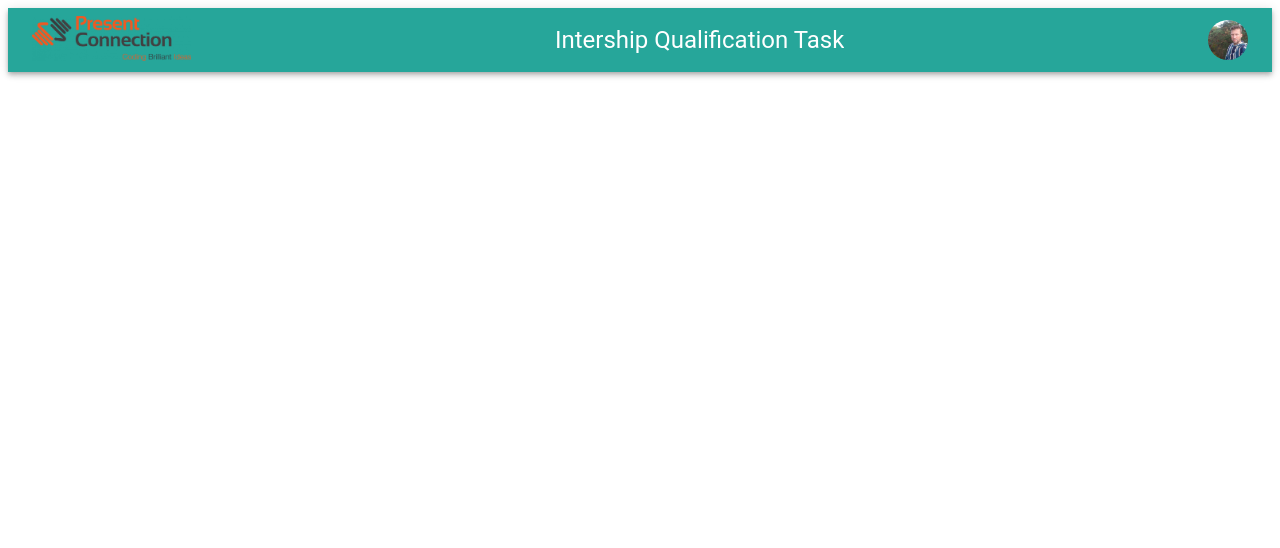
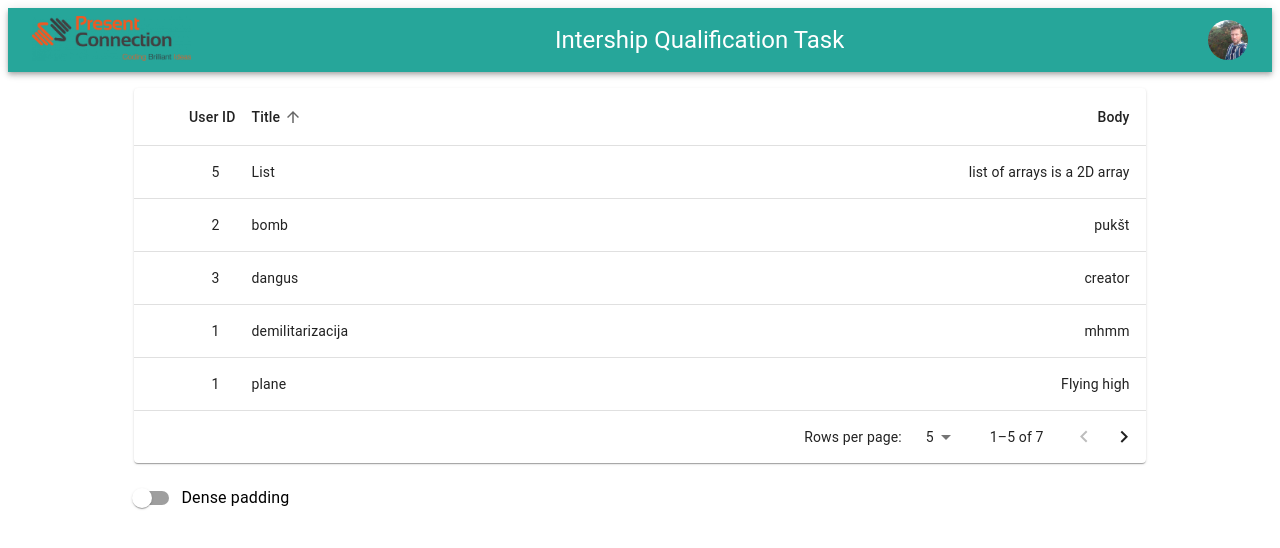
Before and after one commit to Grazvis1988/PresentConnection-Internship-Task, a React (Create React App) app: page / in a window 1280 px wide. Shown: the top 548 px of the page. Built offline with nearby package versions, Linux system fonts and the light colour scheme.

Commit message:
Table component added

```diff
--- a/package.json
+++ b/package.json
@@ -5,6 +5,7 @@
   "dependencies": {
     "@emotion/react": "^11.9.0",
     "@emotion/styled": "^11.8.1",
+    "@mui/icons-material": "^5.6.2",
     "@mui/material": "^5.6.4",
     "@testing-library/jest-dom": "^5.16.4",
     "@testing-library/react": "^13.2.0",
--- a/src/components/ListTabel.jsx
+++ b/src/components/ListTabel.jsx
@@ -1,8 +1,235 @@
-const ListTabel = () => {
-  return (
-    <>
-    </>
-  )
+import * as React from 'react';
+import Box from '@mui/material/Box';
+import Table from '@mui/material/Table';
+import TableBody from '@mui/material/TableBody';
+import TableCell from '@mui/material/TableCell';
+import TableContainer from '@mui/material/TableContainer';
+import TableHead from '@mui/material/TableHead';
+import TablePagination from '@mui/material/TablePagination';
+import TableRow from '@mui/material/TableRow';
+import TableSortLabel from '@mui/material/TableSortLabel';
+import Typography from '@mui/material/Typography';
+import Paper from '@mui/material/Paper';
+import FormControlLabel from '@mui/material/FormControlLabel';
+import Switch from '@mui/material/Switch';
+import { visuallyHidden } from '@mui/utils';
+import { useNavigate } from "react-router-dom";
+import Grid from '@mui/material/Grid';
+
+function createData(
+  userId,
+  title,
+  body,
+  id
+){
+  return {
+    userId,
+    title,
+    body,
+    id
+  };
 }
 
-export default ListTabel
+const rows = [
+  createData(1, 'qhadsf', 'Some kind of giberish', 1),
+  createData(2, 'bomb', 'pukšt', 2),
+  createData(1, 'plane', 'Flying high', 3),
+  createData(3, 'dangus', 'creator', 4),
+  createData(4, 'war', 'shit', 5),
+  createData(5, 'List', "list of arrays is a 2D array", 5),
+  createData(1, 'demilitarizacija', 'mhmm', 6)
+];
+
+function descendingComparator(a, b, orderBy) {
+    if (b[orderBy] < a[orderBy]) {
+        return -1;
+    }
+    if (b[orderBy] > a[orderBy]) {
+        return 1;
+    }
+    return 0;
+}
+
+function getComparator(order, orderBy) {
+    return order === 'desc'
+        ? function (a, b) { return descendingComparator(a, b, orderBy); }
+        : function (a, b) { return -descendingComparator(a, b, orderBy); };
+}
+
+// This method is created for cross-browser compatibility, if you don't
+// need to support IE11, you can use Array.prototype.sort() directly
+function stableSort(array, comparator) {
+    var stabilizedThis = array.map(function (el, index) { return [el, index]; });
+    stabilizedThis.sort(function (a, b) {
+        var order = comparator(a[0], b[0]);
+        if (order !== 0) {
+            return order;
+        }
+        return a[1] - b[1];
+    });
+    return stabilizedThis.map(function (el) { return el[0]; });
+}
+
+
+var headCells = [
+    {
+        id: 'userId',
+        numeric: true,
+        disablePadding: true,
+        label: 'User ID'
+    },
+    {
+        id: 'title',
+        numeric: false,
+        disablePadding: false,
+        label: 'Title'
+    },
+    {
+        id: 'body',
+        numeric: true,
+        disablePadding: false,
+        label: 'Body'
+    }
+];
+
+
+function EnhancedTableHead(props) {
+  const { order, orderBy, onRequestSort } = props;
+  const createSortHandler = (property) => (event) => {
+      onRequestSort(event, property);
+    };
+
+  return (
+    <TableHead>
+      <TableRow>
+        {headCells.map((headCell) => (
+          <TableCell
+            key={headCell.id}
+            align={headCell.numeric ? 'right' : 'left'}
+            padding={headCell.disablePadding ? 'none' : 'normal'}
+            sortDirection={orderBy === headCell.id ? order : false}
+          >
+            <TableSortLabel
+              active={orderBy === headCell.id}
+              direction={orderBy === headCell.id ? order : 'asc'}
+              onClick={createSortHandler(headCell.id)}
+            >
+              {headCell.label}
+              {orderBy === headCell.id ? (
+                <Box component="span" sx={visuallyHidden}>
+                  {order === 'desc' ? 'sorted descending' : 'sorted ascending'}
+                </Box>
+              ) : null}
+            </TableSortLabel>
+          </TableCell>
+        ))}
+      </TableRow>
+    </TableHead>
+  );
+}
+
+const EnhancedTable = () => {
+  const [order, setOrder] = React.useState('asc');
+  const [orderBy, setOrderBy] = React.useState('title');
+  const [page, setPage] = React.useState(0);
+  const [dense, setDense] = React.useState(false);
+  const [rowsPerPage, setRowsPerPage] = React.useState(5);
+  const navigate = useNavigate();
+
+  const handleRequestSort = (
+    event,
+    property,
+  ) => {
+    const isAsc = orderBy === property && order === 'asc';
+    setOrder(isAsc ? 'desc' : 'asc');
+    setOrderBy(property);
+  };
+
+  const handleClick = (event, id) => {
+    navigate(`/item/${id}`)
+  };
+
+  const handleChangePage = (event, newPage) => {
+    setPage(newPage);
+  };
+
+  const handleChangeRowsPerPage = (event) => {
+    setRowsPerPage(parseInt(event.target.value, 10));
+    setPage(0);
+  };
+
+  const handleChangeDense = (event) => {
+    setDense(event.target.checked);
+  };
+
+  // Avoid a layout jump when reaching the last page with empty rows.
+  const emptyRows =
+    page > 0 ? Math.max(0, (1 + page) * rowsPerPage - rows.length) : 0;
+
+  return (
+    <Grid container justifyContent="center">
+    <Box sx={{ width: '80%'}}>
+      <Paper sx={{ width: '100%', my: 2 }}>
+        <TableContainer>
+          <Table
+            sx={{ minWidth: 750 }}
+            aria-labelledby="tableTitle"
+            size={dense ? 'small' : 'medium'}
+          >
+            <EnhancedTableHead
+              order={order}
+              orderBy={orderBy}
+              onRequestSort={handleRequestSort}
+            />
+            <TableBody>
+              {/* if you don't need to support IE11, you can replace the `stableSort` call with:
+              rows.slice().sort(getComparator(order, orderBy)) */}
+              {stableSort(rows, getComparator(order, orderBy))
+                .slice(page * rowsPerPage, page * rowsPerPage + rowsPerPage)
+                .map((row, index) => {
+                  const labelId = `enhanced-table-${index}`;
+
+                  return (
+                    <TableRow
+                      hover
+                      onClick={(event) => handleClick(event, row.id)}
+                      tabIndex={-1}
+                      key={row.name}
+                    >
+                      <TableCell align="right" sx={{ width: '10%' }}>{row.userId}</TableCell>
+                      <TableCell align="left">{row.title}</TableCell>
+                      <TableCell align="right">{row.body}</TableCell>
+                    </TableRow>
+                  );
+                })}
+              {emptyRows > 0 && (
+                <TableRow
+                  style={{
+                    height: (dense ? 33 : 53) * emptyRows,
+                  }}
+                >
+                </TableRow>
+              )}
+            </TableBody>
+          </Table>
+        </TableContainer>
+        <TablePagination
+          rowsPerPageOptions={[5, 10, 25]}
+          component="div"
+          count={rows.length}
+          rowsPerPage={rowsPerPage}
+          page={page}
+          onPageChange={handleChangePage}
+          onRowsPerPageChange={handleChangeRowsPerPage}
+        />
+      </Paper>
+      <FormControlLabel
+        control={<Switch checked={dense} onChange={handleChangeDense} />}
+        label="Dense padding"
+      />
+    </Box>
+  </Grid>
+  );
+}
+
+export default EnhancedTable
```
Also changed, not shown: 1 other file (tests, documents, lock files or other folders).
